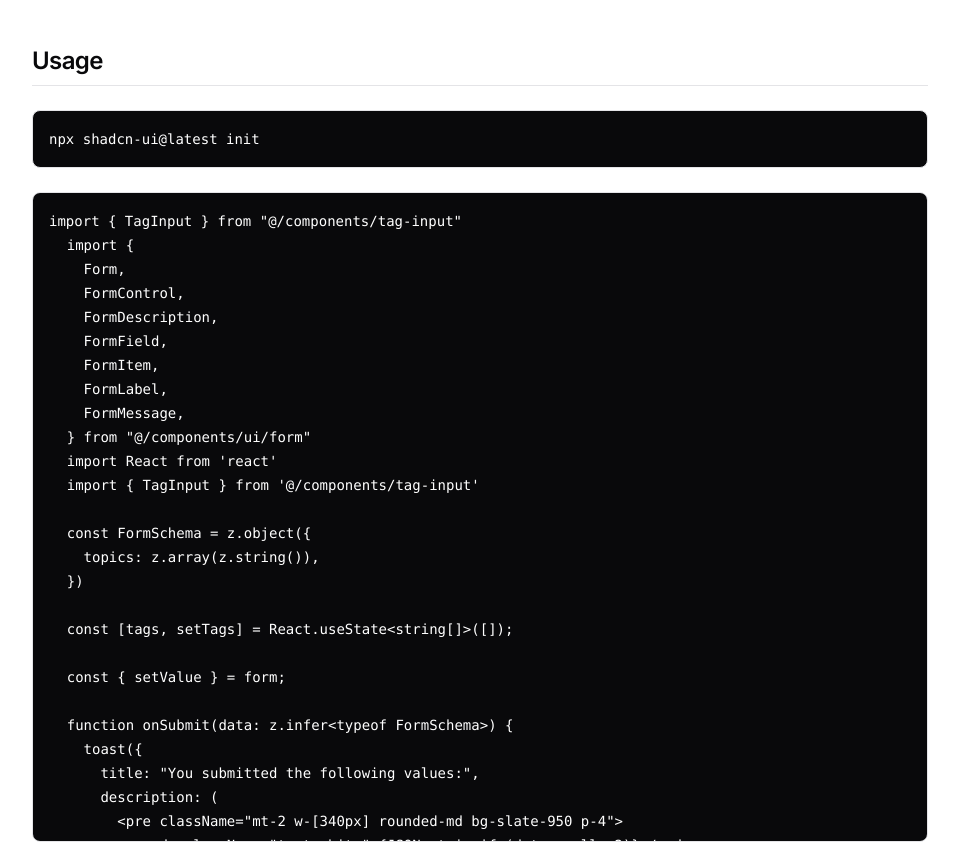
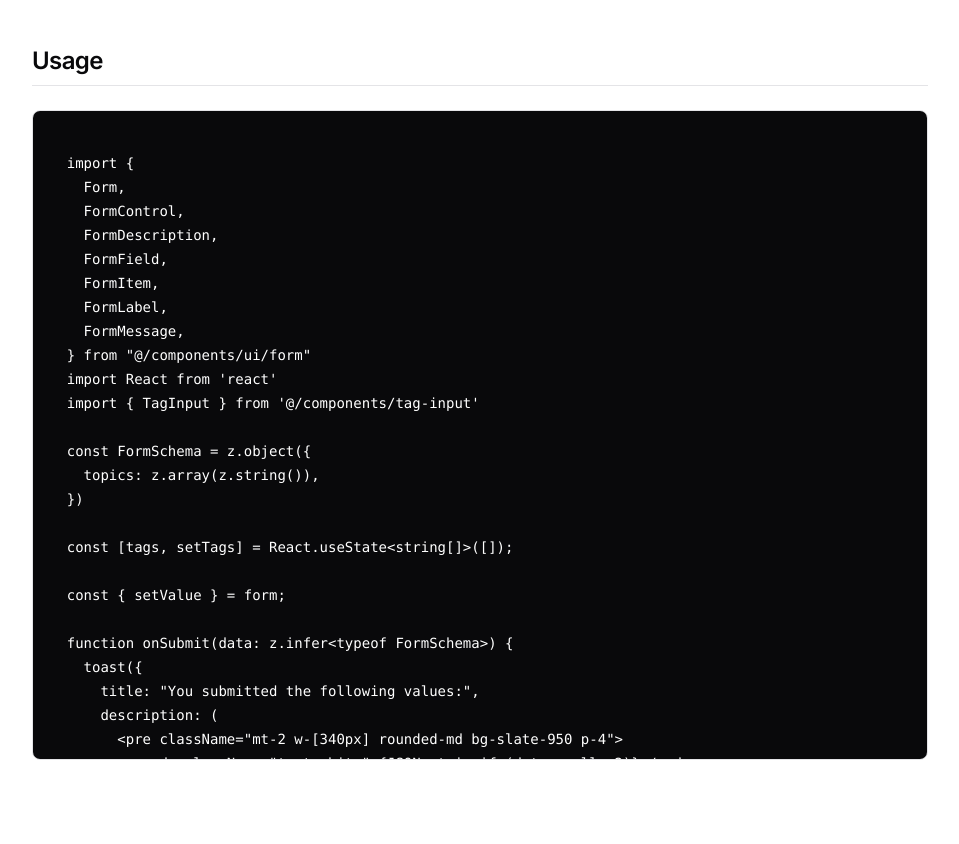
Before and after one commit to JaleelB/emblor, a Next.js app: page / in a window 1280 px wide. Shown: the part 2000-2844 px from the top of the page, without its empty margins (160-1119 px from the left). Built offline with nearby package versions, Linux system fonts and the light colour scheme.

Commit message:
chore: removed duplicate init command

```diff
--- a/app/page.tsx
+++ b/app/page.tsx
@@ -364,16 +364,6 @@ export default function Home() {
           <div>
             <div data-rehype-pretty-code-fragment="">
               <pre className="mb-4 mt-6 max-h-[650px] overflow-x-auto rounded-lg border bg-zinc-950 py-4 dark:bg-zinc-900">
-                <code className="relative rounded bg-transparent text-white py-[0.2rem] font-mono text-sm px-4">
-                  npx shadcn-ui@latest init
-                </code>
-              </pre>
-            </div>
-            <div data-rehype-pretty-code-fragment="">
-              <pre className="mb-4 mt-6 max-h-[650px] overflow-x-auto rounded-lg border bg-zinc-950 py-4 dark:bg-zinc-900">
-                <code className="relative rounded bg-transparent text-white py-[0.2rem] font-mono text-sm px-4">
-                { `import { TagInput } from "@/components/tag-input"`}
-                </code>
                 <code className="relative w-full rounded bg-transparent text-white py-[0.2rem] font-mono text-sm px-4 max-h-[350px]">
                   {TagInputDemoSnippet.split('\n').map((line, index) => (
                     <React.Fragment key={index}>
```
